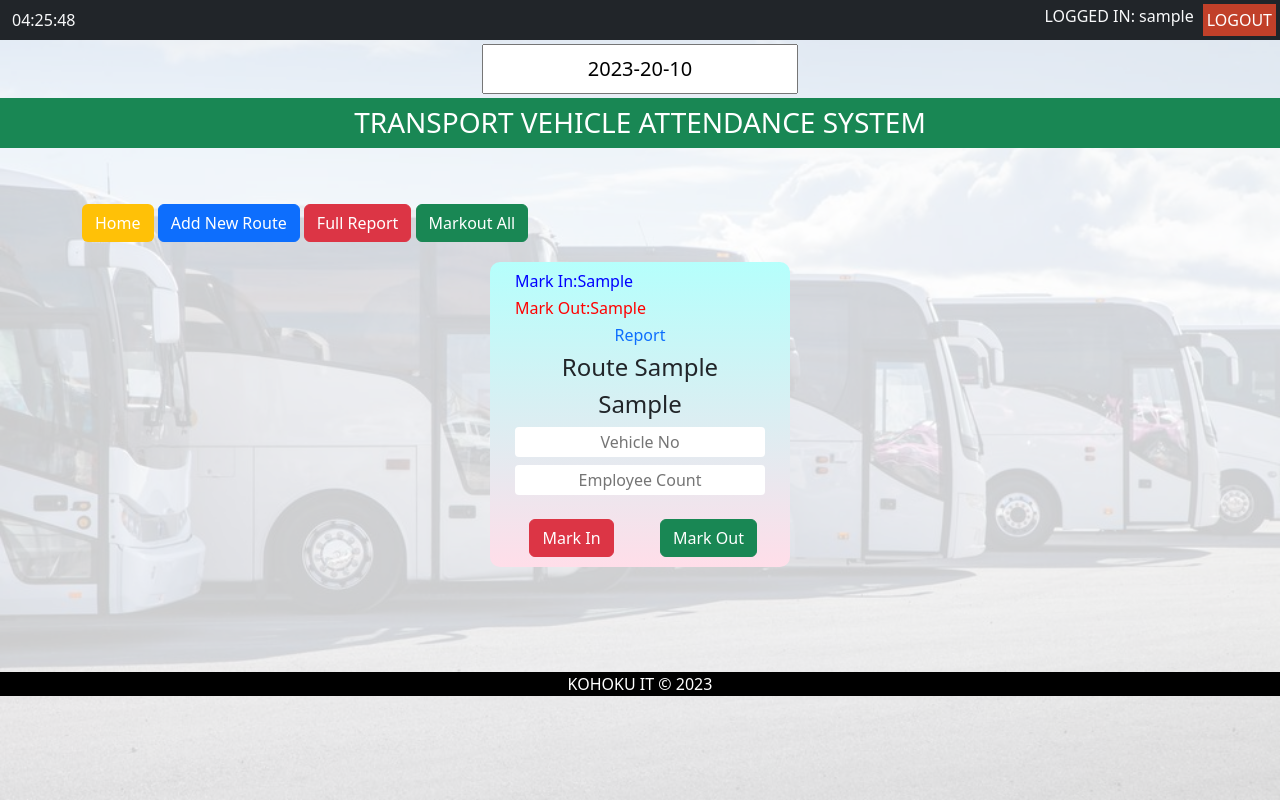
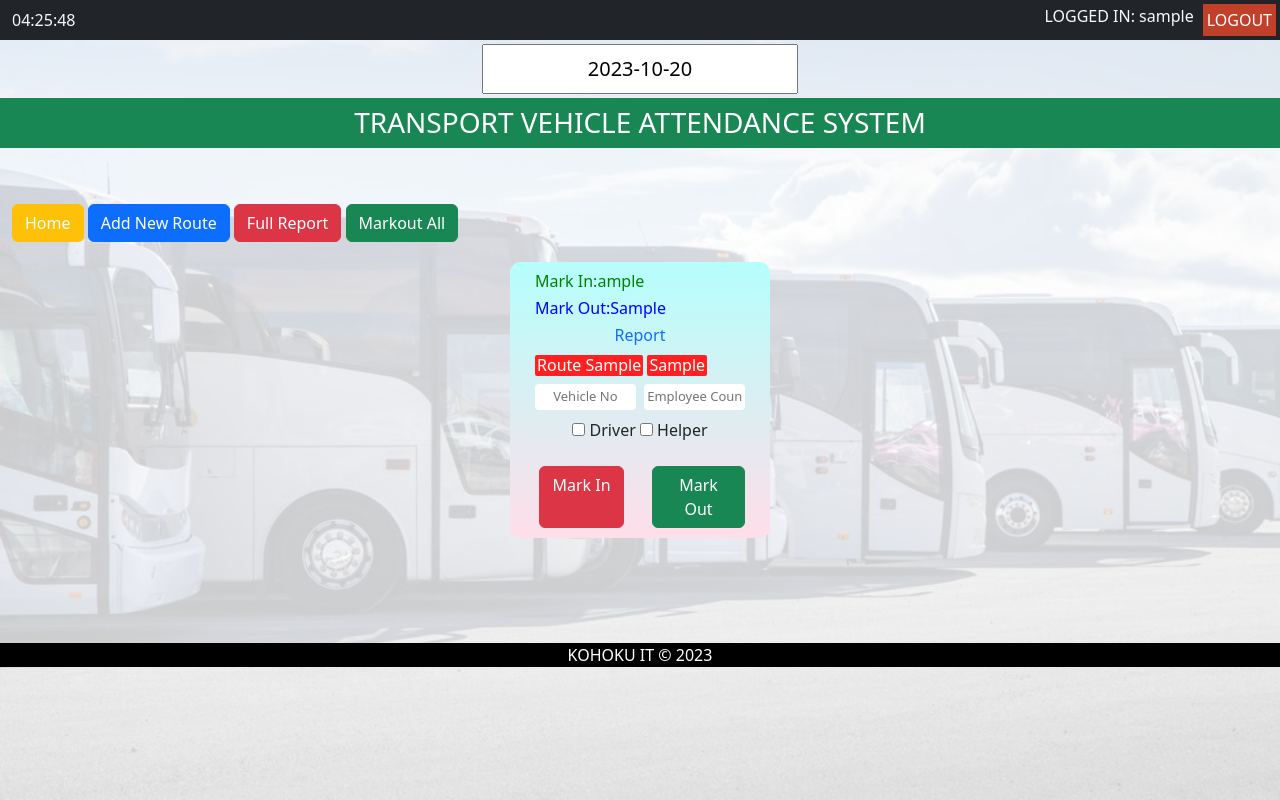
Before and after one commit to thisathdewsen682/Staff-Transport-Attendance-System, a PHP site: page / in a window 1280 px wide. Run offline with PHP 8.4, Linux system fonts and the light colour scheme; the visitor is signed in with stand-in values (Sample User, id 1); tables that the repository leaves empty or names only in its code hold one stand-in row (values such as "Sample post").

Commit message:
color change when mark in and markout/report search features improved

```diff
--- a/css/style1.css
+++ b/css/style1.css
@@ -38,7 +38,7 @@ background: linear-gradient(to right, rgba(106, 17, 203, 1), rgba(37, 117, 252,
 
 .bus-no{
   border-radius: 10px 10px;
-  width: 300px;
+  width: 260px;
   padding: 10px 25px;
 background-color: #FFDEE9;
 background-image: linear-gradient(0deg, #FFDEE9 0%, #B5FFFC 100%);
@@ -54,11 +54,18 @@ background-image: linear-gradient(0deg, #FFDEE9 0%, #B5FFFC 100%);
   padding: 3px;
   border-radius: 4px;
 }
-.in{
-  color: blue;
+.atcn{
+  font-size: 16px;
+  display: inline-block;
+  background-color: rgb(255, 33, 33);
+  padding: 1px 2px;
+  color: white;
+  border-radius:2px;
+
 }
 
-.out{
+
+.c{
   color:red;
 }
 a{
@@ -100,3 +107,13 @@ a{
   color: white;
   text-align: center;
 }
+
+.inline-inputs {
+    display: flex;
+    justify-content: space-between;
+}
+
+.atform {
+  width: 48%;
+  font-size: 13px;
+}
--- a/includes/header.php
+++ b/includes/header.php
@@ -18,7 +18,7 @@
 
     <div class="row">
         <div class="col-md-12 d-flex align-items-center justify-content-center pt-1 pb-1">
-            <input type="text" value="<?php echo date('Y-d-m');?>" class="p-2 w-30 fs-5 text-center" readonly>
+            <input type="text" value="<?php echo today();?>" class="p-2 w-30 fs-5 text-center" readonly>
 
         </div>
     </div>
--- a/index.php
+++ b/index.php
@@ -81,7 +81,7 @@ $isadmin =  $_SESSION[ 'is_admin' ];
             </div>
         </div>
     </div>
-    <div class='container mt-5'>
+    <div class='container-fluid mt-5'>
         <button type="button" class="btn  bg-warning">
             <a href="index.php" class="home bg-warning">Home</a>
         </button>
@@ -106,8 +106,11 @@ $result = mysqli_query( $conn, $sql );
 
     while ( $row = mysqli_fetch_assoc( $result ) ) {
         $route_no = $row['route_no'];
+
+
         $markIn = '';
         $markOut = '';
+
         $sql1 = "SELECT `mark_in`,`mark_out` FROM `attendance_tbl` WHERE `route_no` = $route_no AND `created_at` = (SELECT MAX(`created_at`) FROM `attendance_tbl` WHERE `route_no` = $route_no) LIMIT 1";
 
         $result1 = mysqli_query( $conn, $sql1 );
@@ -121,20 +124,35 @@ $result = mysqli_query( $conn, $sql );
 
         }
         echo "<div class='col-sm-4 col-md-4 col-lg-4 bus-no'>
-                    <h6 class='in'>Mark In:" . $markIn . "</h6>
-                    <h6 class='out'>Mark Out:" . $markOut . "</h6>
+                    <h6 class='in c'>Mark In:" . $markIn . "</h6>
+                    <h6 class='out c'>Mark Out:" . $markOut . "</h6>
                     <h6 class='out w-100 text-right text-center''><a href='report.php?rno=".$route_no."'>
 Report</a>
 </h6>
 
 
-                    <h4 class='text-center'>Route " . $row[ 'route_no' ] . "</h4>
-                    <h4 class='text-center'>" . $row[ 'route' ] . "</h4>
-                    <input type='text' name='vhno' placeholder='Vehicle No' class='text-center w-100 atform''>
-                    <input type='text' name='employee_count' placeholder='Employee Count' class='text-center mt-2 w-100 atform'>
+                    <h5 class='text-center atcn'>Route " . $row[ 'route_no' ] . "</h5>
+                    <h5 class='text-center atcn'>" . $row[ 'route' ] . "</h5>
 
-                    <input type='hidden' name='rno' placeholder='Vehicle No' class='text-center w-100 rno' value='" . $row[ 'route_no' ] . "'>
-                    <input type='hidden' name='rname' placeholder='Employee Count' class='text-center mt-2 w-100' value='" . $row[ 'route' ] . "'>
+                    <div class='inline-inputs'>
+                        <input type='text' name='vhno' placeholder='Vehicle No' class='text-center  atform'>
+                        <input type='text' name='employee_count' placeholder='Employee Count' class='text-center atform' >
+                    </div>
+
+                    <div class='d-flex justify-content-center align-items-center mt-2'>
+                        <div class='checkbox-group'>
+                            <label>
+                                <input type='checkbox' name='driver' value = 'driver'> Driver
+                            </label>
+                            <label>
+                                <input type='checkbox' name='helper' value = 'helper'> Helper
+                            </label>
+                        </div>
+                    </div>
+
+
+                    <input type='hidden' name='rno' placeholder='Vehicle No' class='text-center rno' value='" . $row[ 'route_no' ] . "'>
+                    <input type='hidden' name='rname' placeholder='Employee Count' class='text-center mt-2 ' value='" . $row[ 'route' ] . "'>
                     <div class='row mt-4'>
                         <div class='col-md-6 text-center d-flex justify-content-center'>
                             <a href='#' class='btn btn-danger mark-in' >Mark In</a>
@@ -322,6 +340,71 @@ Report</a>
 
         }
     });
+    document.addEventListener('DOMContentLoaded', function() {
+        var busElements = document.querySelectorAll('.bus-no');
+
+        busElements.forEach(function(bus) {
+            var markOutElement = bus.querySelector('.out');
+            var markOutText = markOutElement.innerText;
+
+            // Remove "Mark Out:" using substr
+            markOutText = markOutText.substr(9);
+
+            if (markOutText.trim() !== '') {
+                markOutElement.style.color = 'blue';
+            } else {
+                markOutElement.style.color = 'red';
+            }
+
+            // Update the element with the modified text
+            markOutElement.innerText = 'Mark Out:' + markOutText;
+        });
+    });
+
+    document.addEventListener('DOMContentLoaded', function() {
+        var busElements = document.querySelectorAll('.bus-no');
+
+        busElements.forEach(function(bus) {
+            var markOutElement = bus.querySelector('.in');
+            var markOutText = markOutElement.innerText;
+
+            // Remove "Mark Out:" using substr
+            markOutText = markOutText.substr(9);
+
+            if (markOutText.trim() !== '') {
+                markOutElement.style.color = 'green';
+            } else {
+                markOutElement.style.color = 'red';
+            }
+
+            // Update the element with the modified text
+            markOutElement.innerText = 'Mark In:' + markOutText;
+        });
+
+
+    });
+    /*
+        document.addEventListener('DOMContentLoaded', function() {
+            var now = new Date();
+            var hours = now.getHours();
+
+            if (hours >= 3 AND hours <= 6) {
+                // It's after or exactly 3 AM, clear the content
+
+                var busElements = document.querySelectorAll('.bus-no');
+
+                busElements.forEach(function(bus) {
+                    var markOutElement = bus.querySelector('.out');
+                    markOutElement.innerText = 'Mark Out:';
+                    markOutElement.style.color = 'red';
+
+                    var markInElement = bus.querySelector('.in');
+                    markInElement.innerText = 'Mark In:';
+                    markInElement.style.color = 'red';
+                });
+
+            }
+        });*/
     </script>
 
 
```
Also changed, not shown: report.php (+19 -5 lines).
